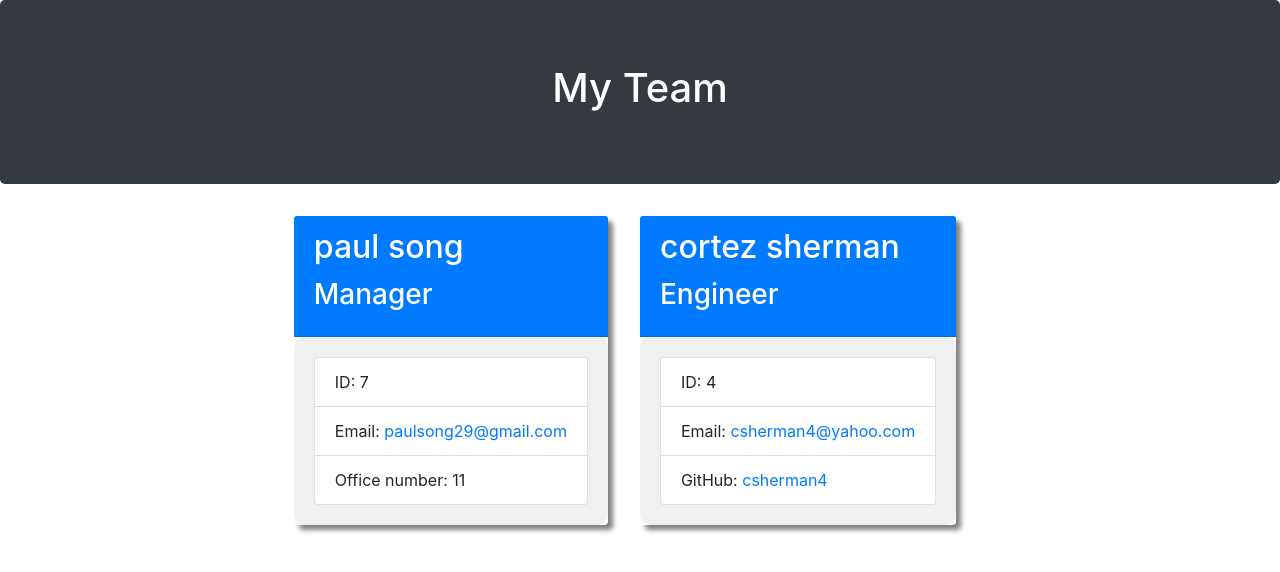
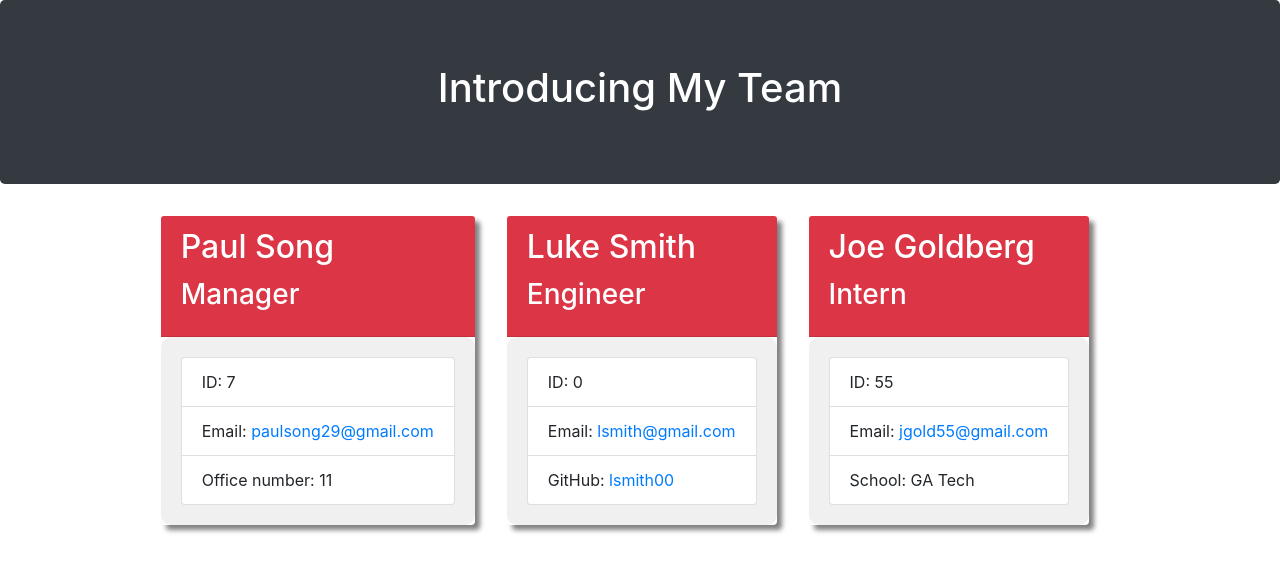
Before and after one commit to psong1/team-profile-generator, a website: page dist/index.html in a window 1280 px wide. Drawn offline with nearby package versions, Linux system fonts and the light colour scheme.

```diff
--- a/dist/index.html
+++ b/dist/index.html
@@ -15,7 +15,7 @@
     <div class="container-fluid">
         <div class="row">
             <div class="col-12 jumbotron mb-3 team-heading bg-dark">
-                <h1 class="text-center text-white">My Team</h1>
+                <h1 class="text-center text-white">Introducing My Team</h1>
             </div>
         </div>
     </div>
@@ -24,8 +24,8 @@
             <div class="row team-area col-12 d-flex justify-content-center">
 
 <div class="card employee-card">
-    <div class="card-header bg-primary text-white">
-        <h2 class="card-title">paul song</h2>
+    <div class="card-header bg-danger text-white">
+        <h2 class="card-title">Paul Song</h2>
         <h3 class="card-title">Manager</h3>
     </div>
     <div class="card-body">
@@ -38,15 +38,29 @@
 </div>
 
 <div class="card employee-card">
-    <div class="card-header bg-primary text-white">
-        <h2 class="card-title">cortez sherman</h2>
+    <div class="card-header bg-danger text-white">
+        <h2 class="card-title">Luke Smith</h2>
         <h3 class="card-title">Engineer</h3>
     </div>
     <div class="card-body">
         <ul class="list-group">
-            <li class="list-group-item">ID: 4</li>
-            <li class="list-group-item">Email: <a href="mailto:csherman4@yahoo.com">csherman4@yahoo.com</a></li>
-            <li class="list-group-item">GitHub: <a href="https://github.com/csherman4" target="_blank" rel="noopener noreferrer">csherman4</a></li>
+            <li class="list-group-item">ID: 0</li>
+            <li class="list-group-item">Email: <a href="mailto:lsmith@gmail.com">lsmith@gmail.com</a></li>
+            <li class="list-group-item">GitHub: <a href="https://github.com/lsmith00" target="_blank" rel="noopener noreferrer">lsmith00</a></li>
+        </ul>
+    </div>
+</div>
+
+<div class="card employee-card">
+    <div class="card-header bg-danger text-white">
+        <h2 class="card-title">Joe Goldberg</h2>
+        <h3 class="card-title"></i>Intern</h3>
+    </div>
+    <div class="card-body">
+        <ul class="list-group">
+            <li class="list-group-item">ID: 55</li>
+            <li class="list-group-item">Email: <a href="mailto:jgold55@gmail.com">jgold55@gmail.com</a></li>
+            <li class="list-group-item">School: GA Tech</li>
         </ul>
     </div>
 </div>
```
Also changed, not shown: Assets/10-object-oriented-programming-homework-demo.png (deleted), Assets/Screenshot 2023-03-09 185606.png (added), README.md.
